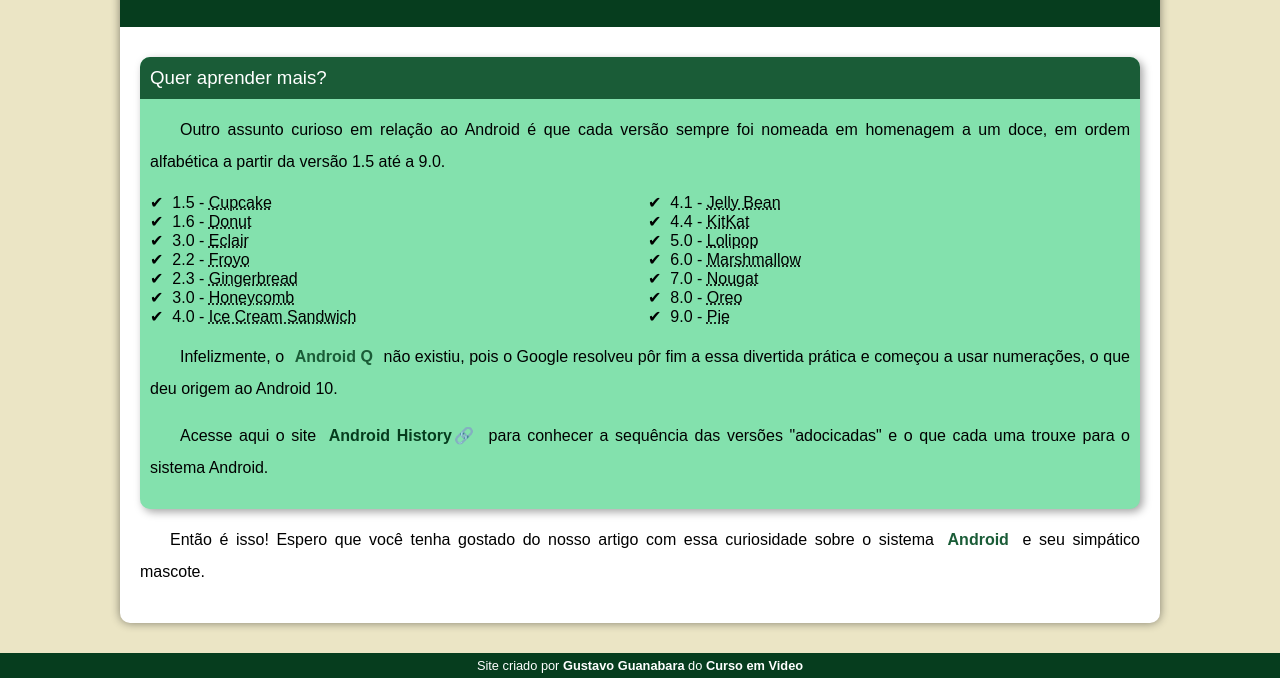
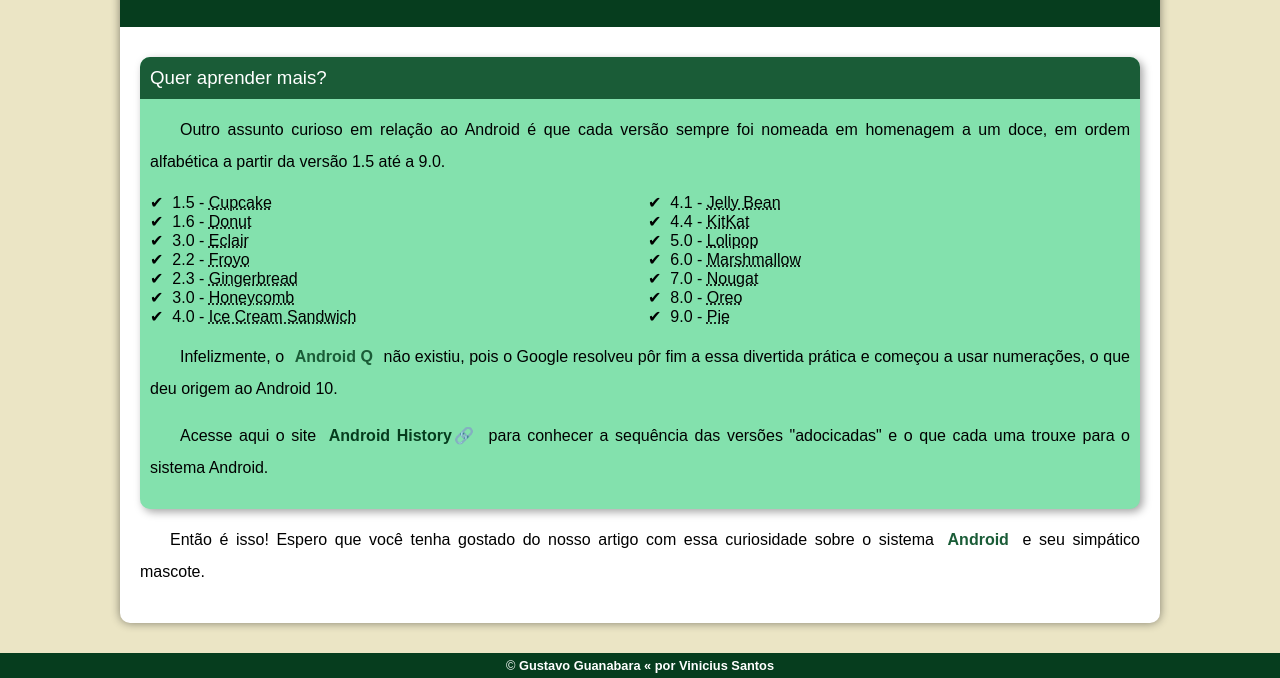
Before and after one commit to vinisantos1096/projeto-android, a plain HTML site: page index.html in a window 1280 px wide. Shown: the part 2389-3067 px from the top of the page. Drawn offline with Linux system fonts and the light colour scheme.

Commit message:
Adicionando meu nome no footer

```diff
--- a/index.html
+++ b/index.html
@@ -105,7 +105,7 @@
         </article>
     </main>
     <footer>
-        Site criado por <a href="https://gustavoguanabara.github.io/" target="_blank">Gustavo Guanabara</a> do <a href="https://www.youtube.com/channel/UCrWvhVmt0Qac3HgsjQK62FQ" target="_blank">Curso em Video</a>
+        &copy; <a href="https://gustavoguanabara.github.io/" target="_blank">Gustavo Guanabara « por <a href="https://github.com/vinisantos1096">Vinicius Santos</a></a>
     </footer>
 </body>
 </html>
```
